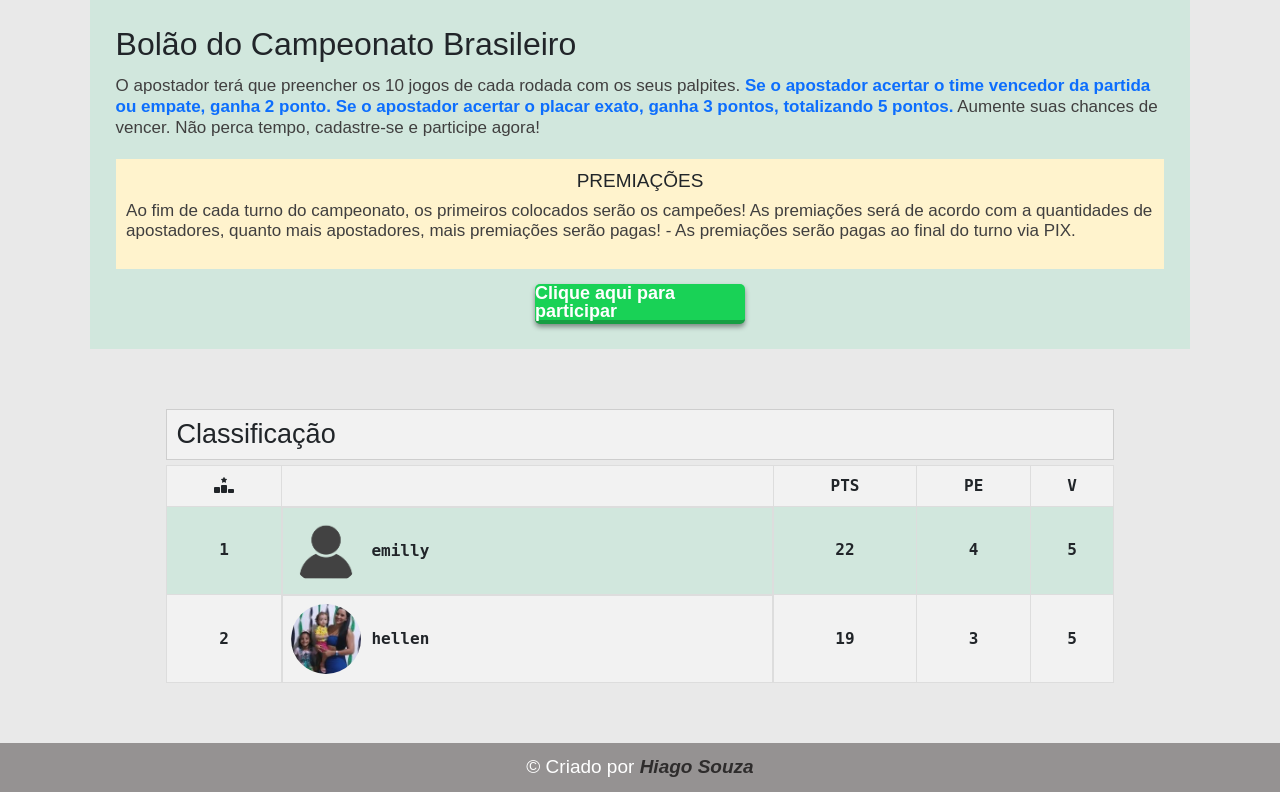
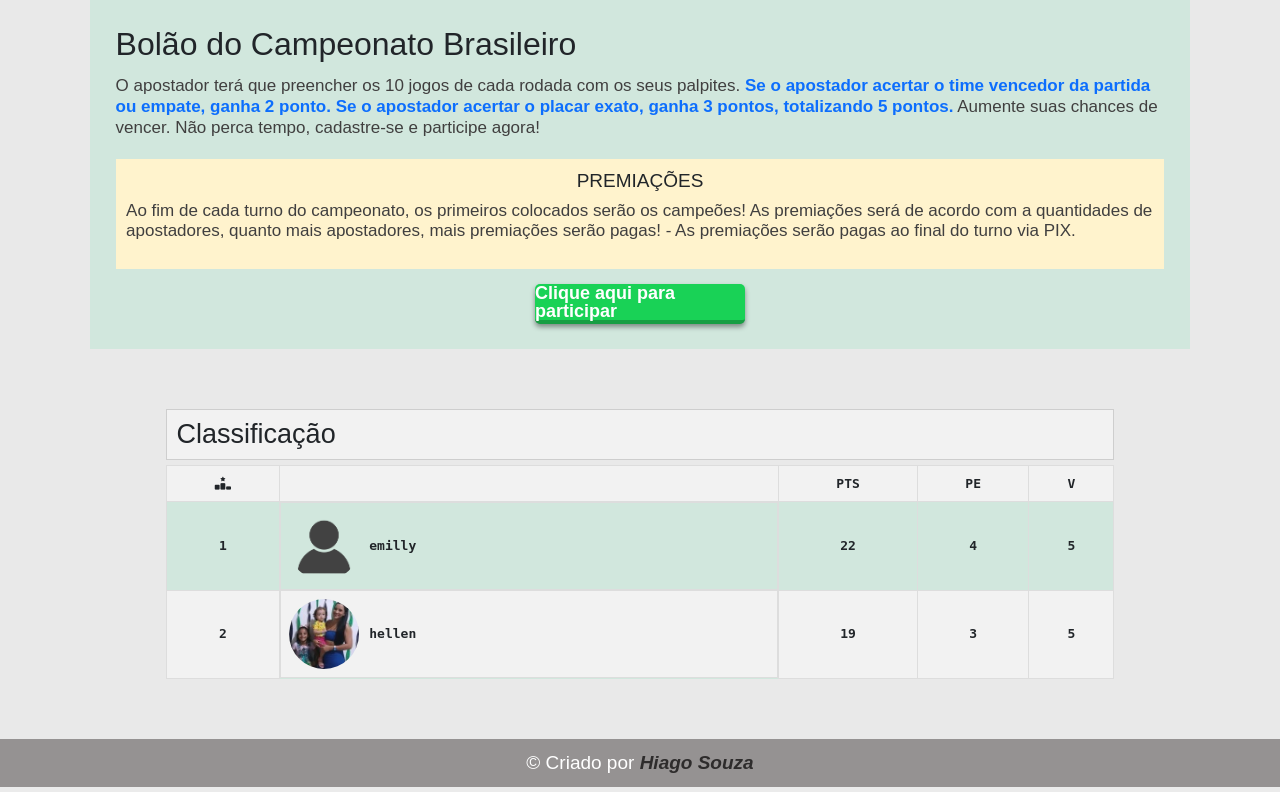
Before and after one commit to hiagospencer/bolao_brasileirao, a Django app: page / in a window 1280 px wide. Shown: the part 155-947 px from the top of the page. Run offline with Django 5.2, Linux system fonts and the light colour scheme; data comes from the database, SQL or seed files in the repository; some libraries are stand-ins or nearby versions; some web fonts are replaced.

Commit message:
alterando o tamanho das letras td

```diff
--- a/static/css/style.css
+++ b/static/css/style.css
@@ -240,7 +240,7 @@ td {
   border: 1px solid #ddd;
   padding: 8px;
   text-align: center;
-  font-size: 16px;
+  font-size: 13px !important;
   font-family: monospace;
   font-weight: bold;
 }
```
